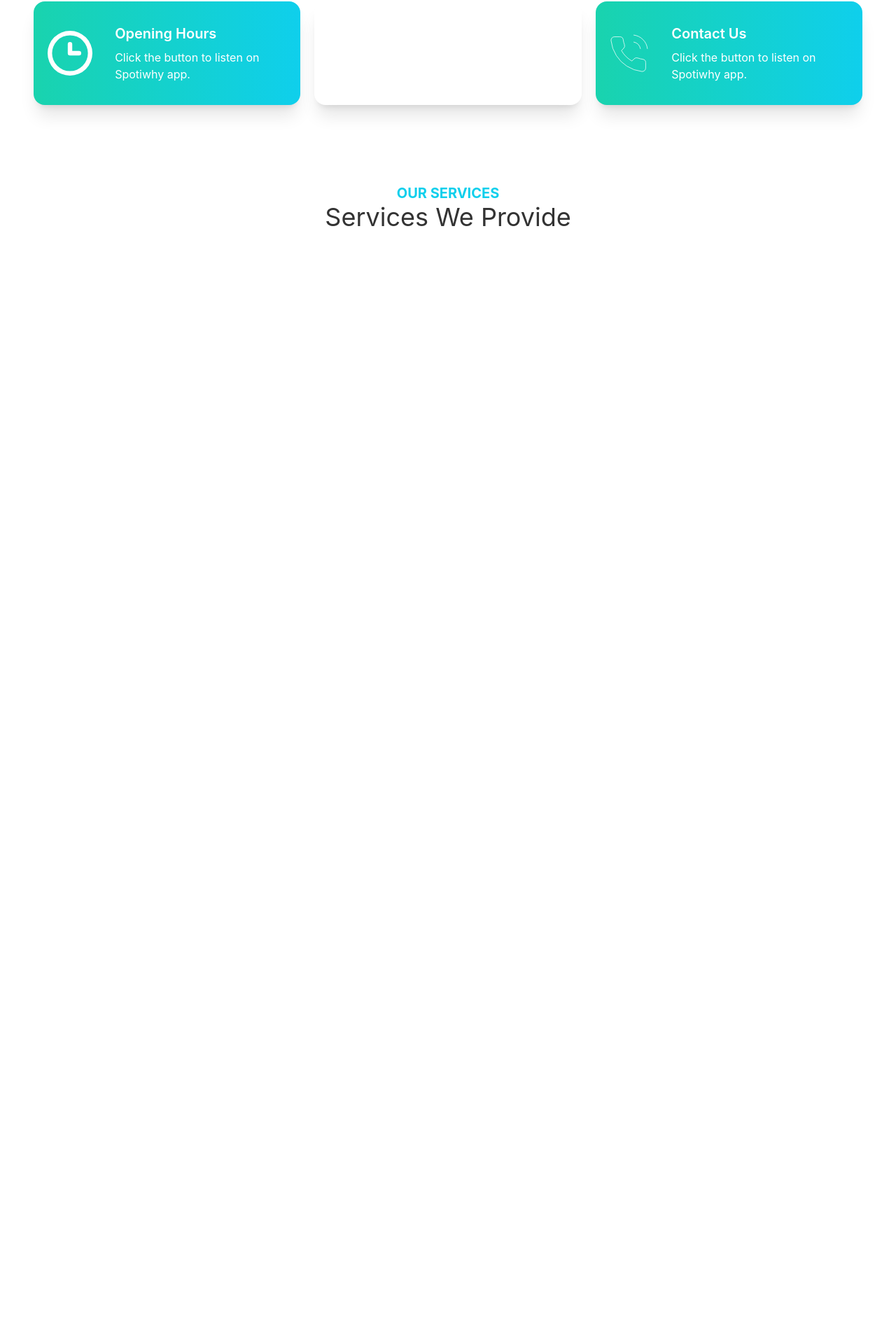
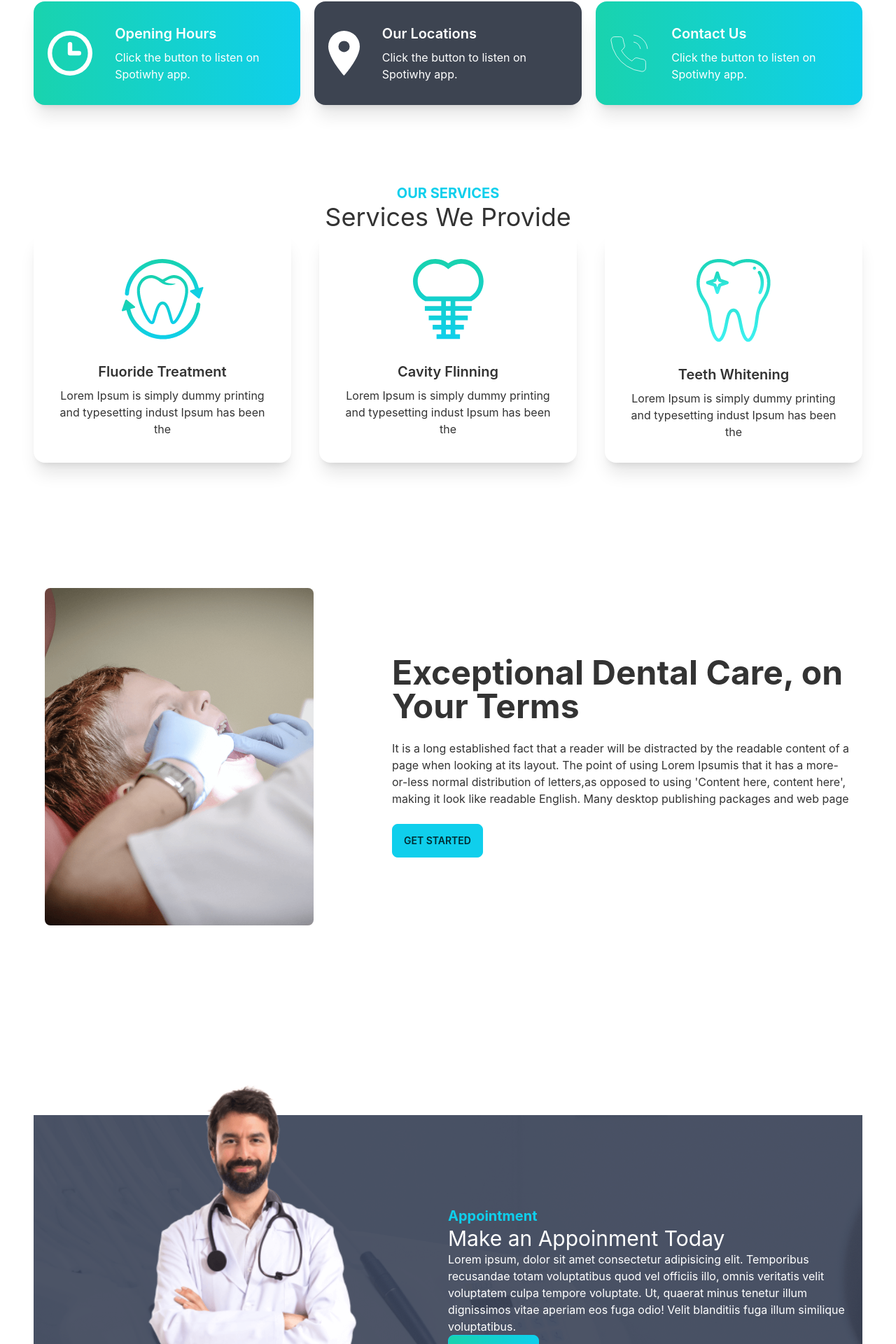
Before and after one commit to programmer-jafir/doctors-portal, a React (Create React App) app: page / in a window 1280 px wide. Shown: the part 862-2782 px from the top of the page at 70% size. Before the commit the page ends 1304 px from the top, so only its background shows below. Built offline with nearby package versions, Linux system fonts and the light colour scheme.

Commit message:
appoint section added

```diff
--- a/src/Pages/Home/Banner.js
+++ b/src/Pages/Home/Banner.js
@@ -1,15 +1,16 @@
 import React from 'react';
 import chair from '../../assets/images/chair.png'
+import PrimaryButton from '../Shared/PrimaryButton';
 
 const Banner = () => {
     return (
-        <div class="hero min-h-screen px-12">
+        <div class="hero min-h-screen ">
   <div class="hero-content flex-col lg:flex-row-reverse">
     <img src={chair} class="max-w-sm rounded-lg shadow-2xl" />
     <div>
       <h1 class="text-5xl font-bold">Your New Smile Starts Here</h1>
       <p class="py-6">Lorem Ipsum is simply dummy text of the printing and typesetting industry. Lorem Ipsum has been the industry's standard dummy text ever since the</p>
-      <button class="btn btn-primary text-white font-bold bg-gradient-to-r from-secondary to-primary">Get Started</button>
+      <PrimaryButton>Get Started</PrimaryButton>
     </div>
   </div>
 </div>
--- a/src/Pages/Home/Home.js
+++ b/src/Pages/Home/Home.js
@@ -1,15 +1,17 @@
 import React from 'react';
 import Banner from './Banner';
 import Info from './Info';
+import MakeAppointment from './MakeAppointment';
 import Services from './Services';
 
 
 const Home = () => {
     return (
-        <div>
+        <div className='px-12'>
             <Banner></Banner>
             <Info></Info>
             <Services></Services>
+            <MakeAppointment></MakeAppointment>
         </div>
     );
 };
--- a/src/Pages/Home/Info.js
+++ b/src/Pages/Home/Info.js
@@ -6,9 +6,9 @@ import phone from '../../assets/icons/phone.svg'
 
 const Info = () => {
     return (
-        <div className='grid grid-cols-1 lg:grid-cols-3 gap-5 px-12'>
+        <div className='grid grid-cols-1 lg:grid-cols-3 gap-5 '>
             <InfoCard cardTitle="Opening Hours" bgClass="bg-gradient-to-r from-secondary to-primary" img={clock}></InfoCard>
-            <InfoCard cardTitle="Our Locations" bgClass="bg-accent" img={marker}></InfoCard>
+            <InfoCard cardTitle="Our Locations" bgClass="bg-neutral" img={marker}></InfoCard>
             <InfoCard cardTitle="Contact Us" bgClass="bg-gradient-to-r from-secondary to-primary" img={phone}></InfoCard>
         </div>
     );
--- /dev/null
+++ b/src/Pages/Home/MakeAppointment.js
@@ -0,0 +1,24 @@
+import React from 'react';
+import doctor from '../../assets/images/doctor.png'
+import appointment from '../../assets/images/appointment.png'
+import PrimaryButton from '../Shared/PrimaryButton';
+
+const MakeAppointment = () => {
+    return (
+        <section style={{
+          background: `url(${appointment})`
+        }} className='flex justify-center items-center'>
+          <div className='flex-1 hidden lg:block'>
+            <img className='mt-[-100px]' src={doctor} alt="" />
+          </div>
+          <div className='flex-1'>
+            <h3 className='text-xl text-primary font-bold'>Appointment</h3>
+            <h2 className='text-3xl text-white'>Make an Appoinment Today</h2>
+            <p className='text-white'>Lorem ipsum, dolor sit amet consectetur adipisicing elit. Temporibus recusandae totam voluptatibus quod vel officiis illo, omnis veritatis velit voluptatem culpa tempore voluptate. Ut, quaerat minus tenetur illum dignissimos vitae aperiam eos fuga odio! Velit blanditiis fuga illum similique voluptatibus.</p>
+            <PrimaryButton>Get Started</PrimaryButton>
+          </div>
+        </section>
+    );
+};
+
+export default MakeAppointment;
--- a/src/Pages/Home/Service.js
+++ b/src/Pages/Home/Service.js
@@ -1,17 +1,15 @@
 import React from 'react';
 
-const Service = () => {
+const Service = ({service}) => {
+  const {img, name, description} = service;
     return (
-        <div class="card w-96 bg-base-100 shadow-xl">
+        <div class="card lg:max-w-lg bg-base-100 shadow-xl">
   <figure class="px-10 pt-10">
-    <img src="https://api.lorem.space/image/shoes?w=400&h=225" alt="Shoes" class="rounded-xl" />
+    <img src={img} alt="Shoes" class="rounded-xl" />
   </figure>
   <div class="card-body items-center text-center">
-    <h2 class="card-title">Shoes!</h2>
-    <p>If a dog chews shoes whose shoes does he choose?</p>
-    <div class="card-actions">
-      <button class="btn btn-primary">Buy Now</button>
-    </div>
+    <h2 class="card-title">{name}</h2>
+    <p>{description}</p>
   </div>
 </div>
     );
--- a/src/Pages/Home/Services.js
+++ b/src/Pages/Home/Services.js
@@ -1,12 +1,57 @@
 import React from 'react';
+import Service from './Service';
+import fluoride from '../../assets/images/fluoride.png'
+import cavity from '../../assets/images/cavity.png'
+import whitening from '../../assets/images/whitening.png'
+import treatment from '../../assets/images/treatment.png'
 
 const Services = () => {
+    const services =[
+        {
+            _id: 1,
+            name: 'Fluoride Treatment',
+            description: 'Lorem Ipsum is simply dummy printing and typesetting indust Ipsum has been the',
+            img: fluoride,
+        },
+        {
+            _id: 2,
+            name: 'Cavity Flinning',
+            description: 'Lorem Ipsum is simply dummy printing and typesetting indust Ipsum has been the',
+            img: cavity,
+        },
+        {
+            _id: 3,
+            name: 'Teeth Whitening',
+            description: 'Lorem Ipsum is simply dummy printing and typesetting indust Ipsum has been the',
+            img: whitening,
+        },
+    ]
     return (
         <div className='my-28'>
             <div className='text-center'>
             <h1 className='text-primary  text-xl font-bold uppercase'>Our Services</h1>
             <h2 className='text-4xl'>Services We Provide</h2>
             </div>
+            <div className='grid sm:grid-cols-1 md:grid-cols-2 lg:grid-cols-3 gap-10'>
+                {
+                services.map(service =><Service
+                key={service._id}
+                service={service}
+                />)
+                }
+            </div>
+            <div>
+            <div class="hero min-h-screen my-5">
+  <div class="hero-content flex-col lg:flex-row">
+    <img className='w-96 rounded-lg' src={treatment}/>
+    <div className='pl-24'>
+      <h1 class="text-5xl font-bold">Exceptional Dental Care, on Your Terms</h1>
+      <p class="py-6">It is a long established fact that a reader will be distracted by the readable content of a page when looking at its layout. The point of using Lorem Ipsumis that it has a more-or-less normal distribution of letters,as opposed to using 'Content here, content here', making it look like readable English. Many desktop publishing packages and web page</p>
+      <button class="btn btn-primary">Get Started</button>
+    </div>
+  </div>
+</div>
+            </div>
         </div>
     );
 };
--- /dev/null
+++ b/src/Pages/Shared/PrimaryButton.js
@@ -0,0 +1,9 @@
+import React from 'react';
+
+const PrimaryButton = ({children}) => {
+    return (
+        <button class="btn btn-primary text-white font-bold bg-gradient-to-r from-secondary to-primary">{children}</button>
+    );
+};
+
+export default PrimaryButton;
```
Also changed, not shown: src/Pages/Home/Testimonials.js (added).
